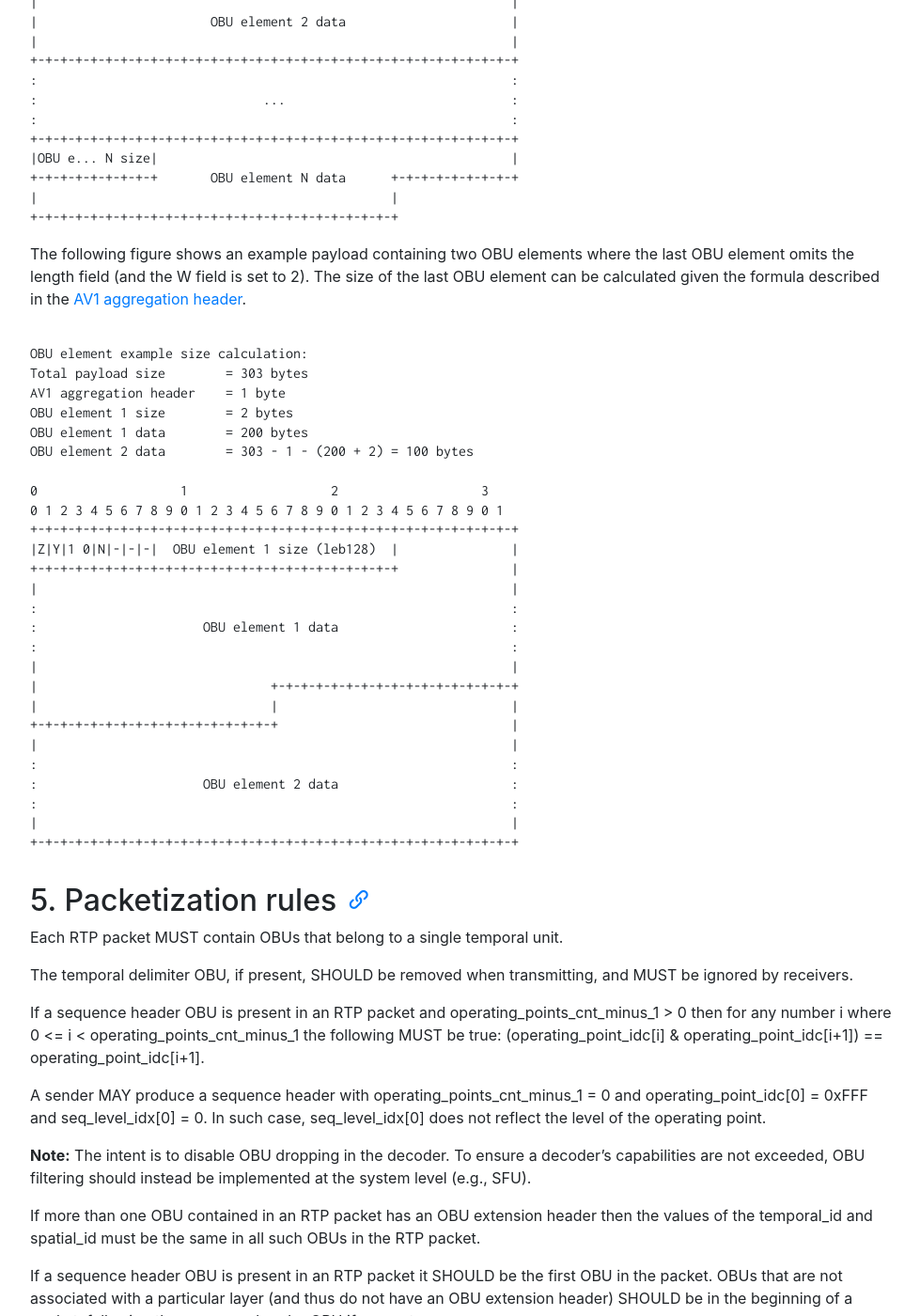
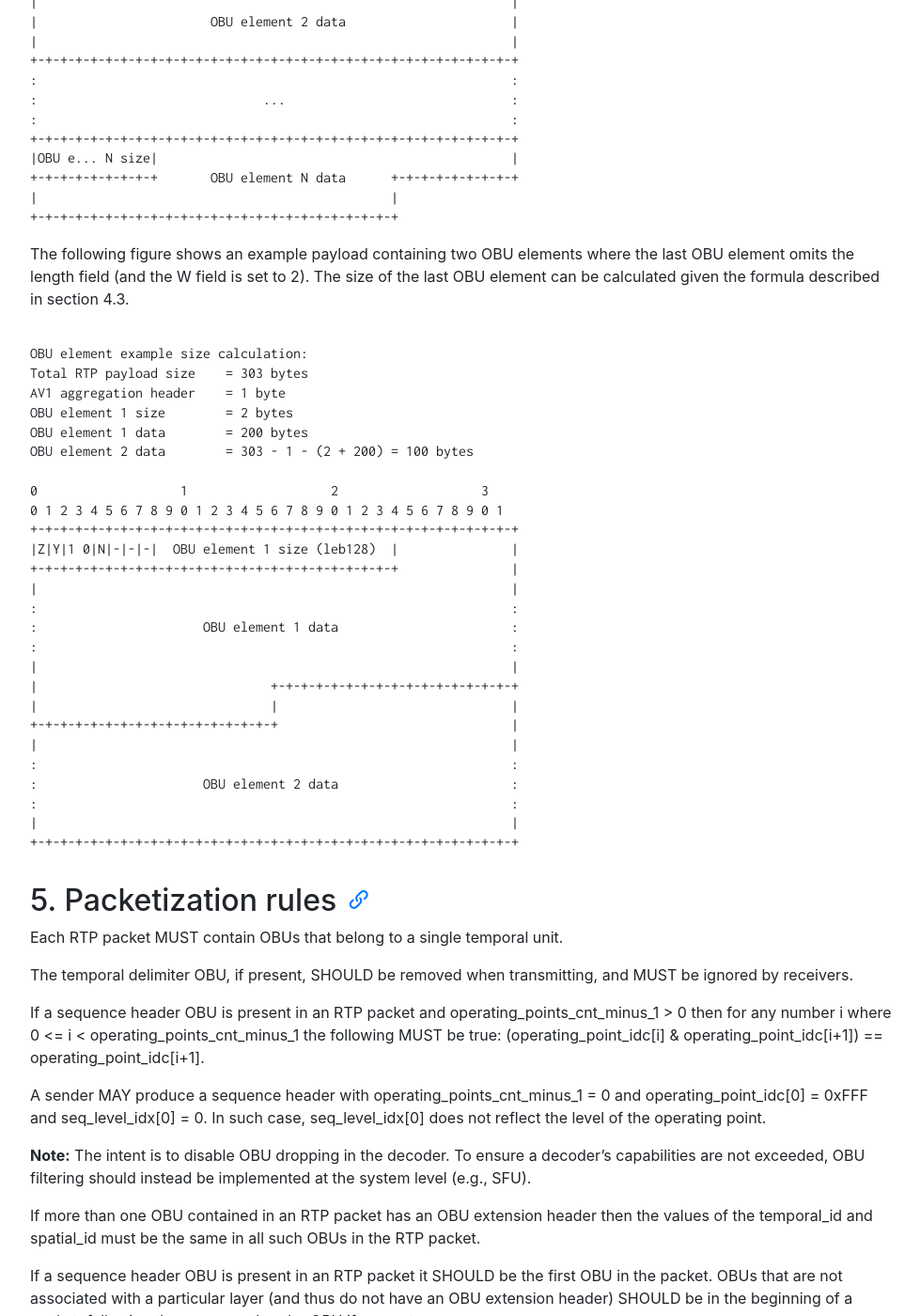
Before and after one commit to AOMediaCodec/av1-rtp-spec, a Jekyll site: the page built from index.md, in a window 1280 px wide and 1400 px high, scrolled down 5665 px. Shown: the whole window at 94% size, without its empty margins (53-1032 px from the left). Built offline with Jekyll 4.4.1, drawn with Linux system fonts in a browser that asks for light colours; nearby versions of some CDN libraries.

Commit message:
Feedback

```diff
--- a/av1-rtp-spec.md
+++ b/av1-rtp-spec.md
@@ -254,15 +254,15 @@ taking two bytes for the first and second OBU element and one byte for the last
 +-+-+-+-+-+-+-+-+-+-+-+-+-+-+-+-+-+-+-+-+-+-+-+-+
 </code></pre>
 
-The following figure shows an example payload containing two OBU elements where the last OBU element omits the length field (and the W field is set to 2). The size of the last OBU element can be calculated given the formula described in the [AV1 aggregation header](#av1-aggregation-header).
+The following figure shows an example payload containing two OBU elements where the last OBU element omits the length field (and the W field is set to 2). The size of the last OBU element can be calculated given the formula described in section 4.3.
 
 <pre><code>
 OBU element example size calculation:
-Total payload size        = 303 bytes
+Total RTP payload size    = 303 bytes
 AV1 aggregation header    = 1 byte
 OBU element 1 size        = 2 bytes
 OBU element 1 data        = 200 bytes
-OBU element 2 data        = 303 - 1 - (200 + 2) = 100 bytes
+OBU element 2 data        = 303 - 1 - (2 + 200) = 100 bytes
 
 0                   1                   2                   3
 0 1 2 3 4 5 6 7 8 9 0 1 2 3 4 5 6 7 8 9 0 1 2 3 4 5 6 7 8 9 0 1
```
